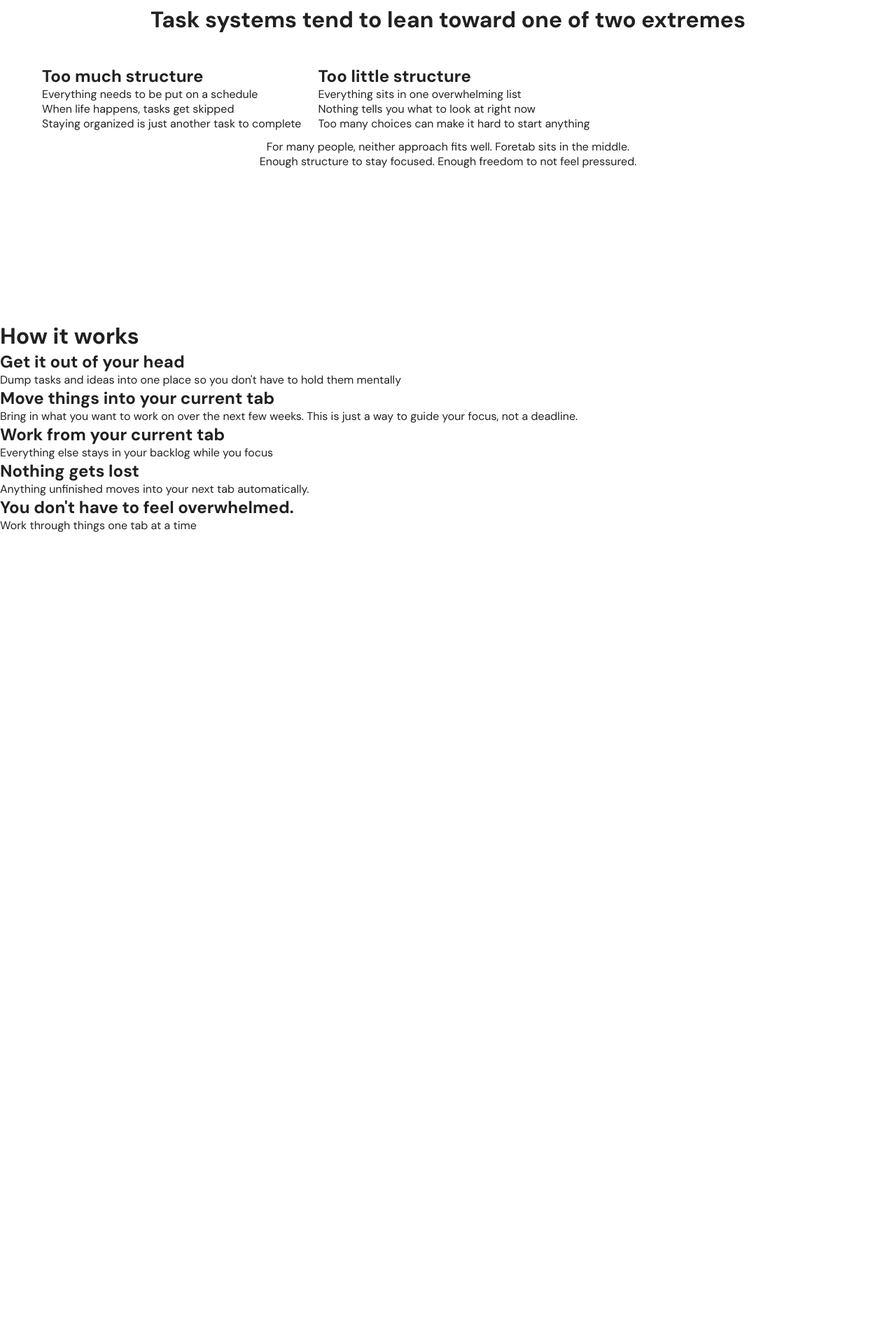
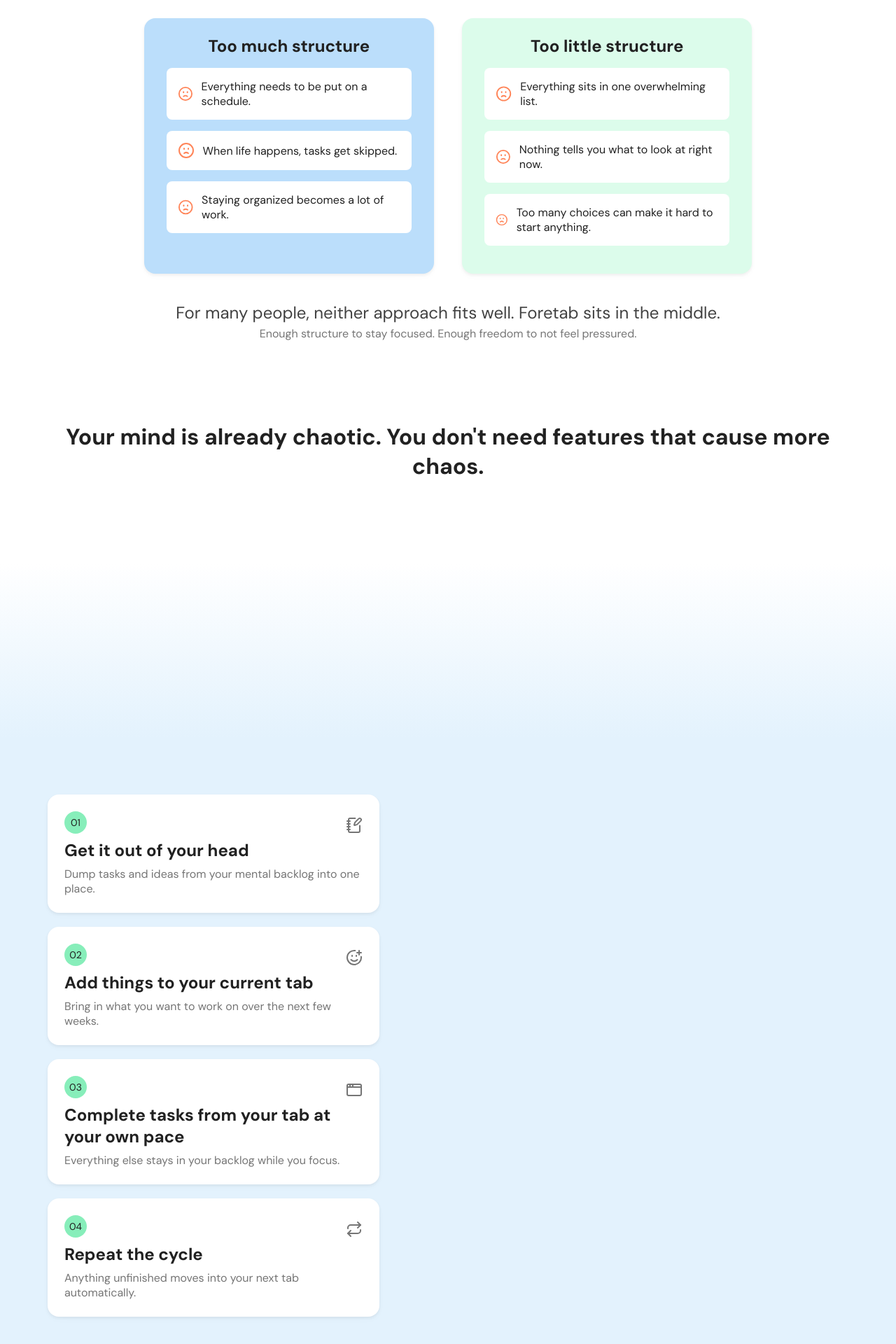
Before and after one commit to hnethercutt/foretab, a Next.js app: page / in a window 1280 px wide. Shown: the part 616-2536 px from the top of the page at 70% size. Before the commit the page ends 1377 px from the top, so only its background shows below. Built offline with nearby package versions, Linux system fonts and the light colour scheme.

Commit message:
Added some new sections and content

```diff
--- a/package.json
+++ b/package.json
@@ -9,7 +9,12 @@
     "lint": "eslint"
   },
   "dependencies": {
+    "@emotion/react": "^11.14.0",
+    "@emotion/styled": "^11.14.1",
+    "@mui/icons-material": "^9.1.1",
+    "@mui/material": "^9.1.1",
     "firebase": "^12.14.0",
+    "lucide-react": "^1.17.0",
     "next": "16.2.6",
     "react": "19.2.4",
     "react-dom": "19.2.4"
--- a/src/app/globals.css
+++ b/src/app/globals.css
@@ -39,6 +39,7 @@
   --green-900: #155235;
 
   /*Accent*/
+  --accent: #FF8559;
 }
 
 html {
--- a/src/app/page.module.css
+++ b/src/app/page.module.css
@@ -7,7 +7,7 @@
   justify-content: center;
   align-items: center;
   margin-top: -54px;
-  min-height: 575px;
+  min-height: 500px;
   width: 100vw;
   padding: 3rem;
   padding-top: 54px;
@@ -51,11 +51,11 @@
   font-size: 1rem;
   border: none;
   border-radius: 25px;
-  box-shadow: 0px 4px 6px rgba(0, 0, 0, 0.1);
-  background: var(--blue-400);
+  box-shadow: 0px 2px 4px rgba(0, 0, 0, 0.06), 0px 4px 12px rgba(0, 0, 0, 0.02);
+  background: var(--blue-300);
 }
 .startBtn:hover {
-  background: var(--blue-500);
+  background: var(--blue-400);
 }
 .problemSolution {
   display: flex;
@@ -65,16 +65,86 @@
   background: #fff;
   padding: 3rem;
 }
-.problemSolutionsContainer {
+.problemsContainer {
   display: flex;
-  align-content: center;
+  justify-content: center;
   margin-top: 2rem;
 }
-.problemSolutionCard {
-  width: fit-content;
-  padding: 12px;
+.problemCard {
+  width: 35%;
+  padding: 24px 16px;
+  margin: 1.25rem;
   text-align: left;
+  border-radius: 16px;
+  box-shadow: 0px 2px 4px rgba(0, 0, 0, 0.06), 0px 4px 12px rgba(0, 0, 0, 0.02);
 }
-.problemSolutionCard ul {
+.problemCard h2 {
+  text-align: center;
+}
+.problemCard ul {
   list-style-type: none;
+  margin-top: 12px;
 }
+.problemCard ul li {
+  background-color: var(--background);
+  padding: 16px;
+  margin: 16px;
+  border-radius: 8px;
+  display: flex;
+  align-items: center;
+  gap: 12px;
+}
+.features {
+  min-height: 500px;
+  padding: 3rem;
+  text-align: center;
+  background: linear-gradient(to bottom, var(--background), var(--background), var(--blue-50));
+}
+.howItWorks {
+  padding: 3rem;
+  background-color: var(--blue-50);
+}
+.howItWorksContainer {
+  min-height: 500px;
+  margin-top: 2rem;
+}
+.howItWorksCard {
+  background-color: var(--background);
+  box-shadow: 0px 2px 4px rgba(0, 0, 0, 0.06), 0px 4px 12px rgba(0, 0, 0, 0.02);
+  width: 40%;
+  margin: 1.25rem;
+  padding: 24px;
+  border-radius: 16px;
+}
+.howItWorks p {
+  margin-top: 0.5rem;
+}
+.stepRow {
+  display: flex;
+  justify-content: space-between;
+  align-items: center;
+}
+.numberedStep {
+  display: flex;
+  justify-content: center;
+  align-items: center;
+  background-color: var(--green-300);
+  width: 32px;
+  height: 32px;
+  padding: 16px;
+  border-radius: 50px;
+  font-size: 14px;
+  margin-bottom: 0.5rem;
+}
+.icon {
+  color: var(--grey-600);
+}
+.problemIcon {
+  color: var(--accent);
+}
+.lightBlueBackground {
+  background-color: var(--blue-100);
+}
+.lightGreenBackground {
+  background-color: var(--green-100);
+}
--- a/src/app/page.tsx
+++ b/src/app/page.tsx
@@ -1,6 +1,7 @@
 'use client'
 import styles from './page.module.css';
 import { useRouter } from 'next/navigation';
+import { Frown, NotebookPen, SmilePlus, AppWindow, Repeat } from 'lucide-react';
 
 export default function Home() {
   const router = useRouter();
@@ -24,60 +25,82 @@
       </div>
       <div className={styles.problemSolution}>
         <div className={styles.content}>
-          <h1>Task systems tend to lean toward one of two extremes</h1>
-          <div className={styles.problemSolutionsContainer}>
-            <div className={styles.problemSolutionCard}>
+          <h1>Task systems tend to lean toward one of two extremes:</h1>
+          <div className={styles.problemsContainer}>
+            <div className={`${styles.problemCard} ${styles.lightBlueBackground}`}>
               <h2>Too much structure</h2>
               <ul>
-                <li>Everything needs to be put on a schedule</li>
-                <li>When life happens, tasks get skipped</li>
-                <li>Staying organized is just another task to complete</li>
+                <li><Frown className={styles.problemIcon}/><span>Everything needs to be put on a schedule.</span></li>
+                <li><Frown className={styles.problemIcon}/>When life happens, tasks get skipped.</li>
+                <li><Frown className={styles.problemIcon}/>Staying organized becomes a lot of work.</li>
               </ul>
             </div>
-            <div className={styles.problemSolutionCard}>
+            <div className={`${styles.problemCard} ${styles.lightGreenBackground}`}>
               <h2>Too little structure</h2>
               <ul>
-                <li>Everything sits in one overwhelming list</li>
-                <li>Nothing tells you what to look at right now</li>
-                <li>Too many choices can make it hard to start anything</li>
+                <li><Frown className={styles.problemIcon}/>Everything sits in one overwhelming list.</li>
+                <li><Frown className={styles.problemIcon}/>Nothing tells you what to look at right now.</li>
+                <li><Frown className={styles.problemIcon}/>Too many choices can make it hard to start anything.</li>
               </ul>
             </div>
           </div>
-          <p>For many people, neither approach fits well. Foretab sits in the middle.</p>
-          <p>Enough structure to stay focused. Enough freedom to not feel pressured.</p>
+          <div className={styles.headings}>
+            <p className={styles.subheading1}>For many people, neither approach fits well. Foretab sits in the middle.</p>
+            <p className={styles.subheading2}>Enough structure to stay focused. Enough freedom to not feel pressured.</p>
+          </div>
         </div>
       </div>
-      <div>
+      <div className={styles.features}>
         <div className={styles.content}>
-          <h1>How it works</h1>
-          <div>
-            <div>
+          <h1>Your mind is already chaotic. You don't need features that cause more chaos.</h1>
+        </div>
+      </div>
+      <div className={styles.howItWorks}>
+        <div className={styles.content}>
+          <div className={styles.howItWorksContainer}>
+            <div className={styles.howItWorksCard}>
+              <div className={styles.stepRow}>
+                <div className={styles.numberedStep}>01</div>
+                <NotebookPen className={styles.icon}/>
+              </div>
               <h2>Get it out of your head</h2>
-              <p>Dump tasks and ideas into one place so you don't have to hold them mentally</p>
+              <p className={styles.subheading2}>Dump tasks and ideas from your mental backlog into one place.</p>
             </div>
-            <div>
-              <h2>Move things into your current tab</h2>
-              <p>Bring in what you want to work on over the next few weeks. This is just a way to guide your focus, not a deadline.</p>
+            <div className={styles.howItWorksCard}>
+              <div className={styles.stepRow}>
+                <div className={styles.numberedStep}>02</div>
+                <SmilePlus className={styles.icon}/>
+              </div>
+              <h2>Add things to your current tab</h2>
+              <p className={styles.subheading2}>Bring in what you want to work on over the next few weeks.</p>
             </div>
-            <div>
-              <h2>Work from your current tab</h2>
-              <p>Everything else stays in your backlog while you focus</p>
+            <div className={styles.howItWorksCard}>
+              <div className={styles.stepRow}>
+                <div className={styles.numberedStep}>03</div>
+                <AppWindow className={styles.icon}/>
+              </div>
+              <h2>Complete tasks from your tab at your own pace</h2>
+              <p className={styles.subheading2}>Everything else stays in your backlog while you focus.</p>
             </div>
-            <div>
-              <h2>Nothing gets lost</h2>
-              <p>Anything unfinished moves into your next tab automatically.</p>
+            <div className={styles.howItWorksCard}>
+              <div className={styles.stepRow}>
+                <div className={styles.numberedStep}>04</div>
+                <Repeat className={styles.icon}/>
+              </div>
+              <h2>Repeat the cycle</h2>
+              <p className={styles.subheading2}>Anything unfinished moves into your next tab automatically.</p>
             </div>
           </div>
         </div>
       </div>
-      <div className={styles.callToAction}>
+      {/* <div className={styles.callToAction}>
         <div className={styles.content}>
           <div>
             <h2>You don't have to feel overwhelmed.</h2>
             <p>Work through things one tab at a time</p>
           </div>
         </div>
-      </div>
+      </div> */}
     </div>
   );
 }
```
Also changed, not shown: 1 other file (tests, documents, lock files or other folders).
